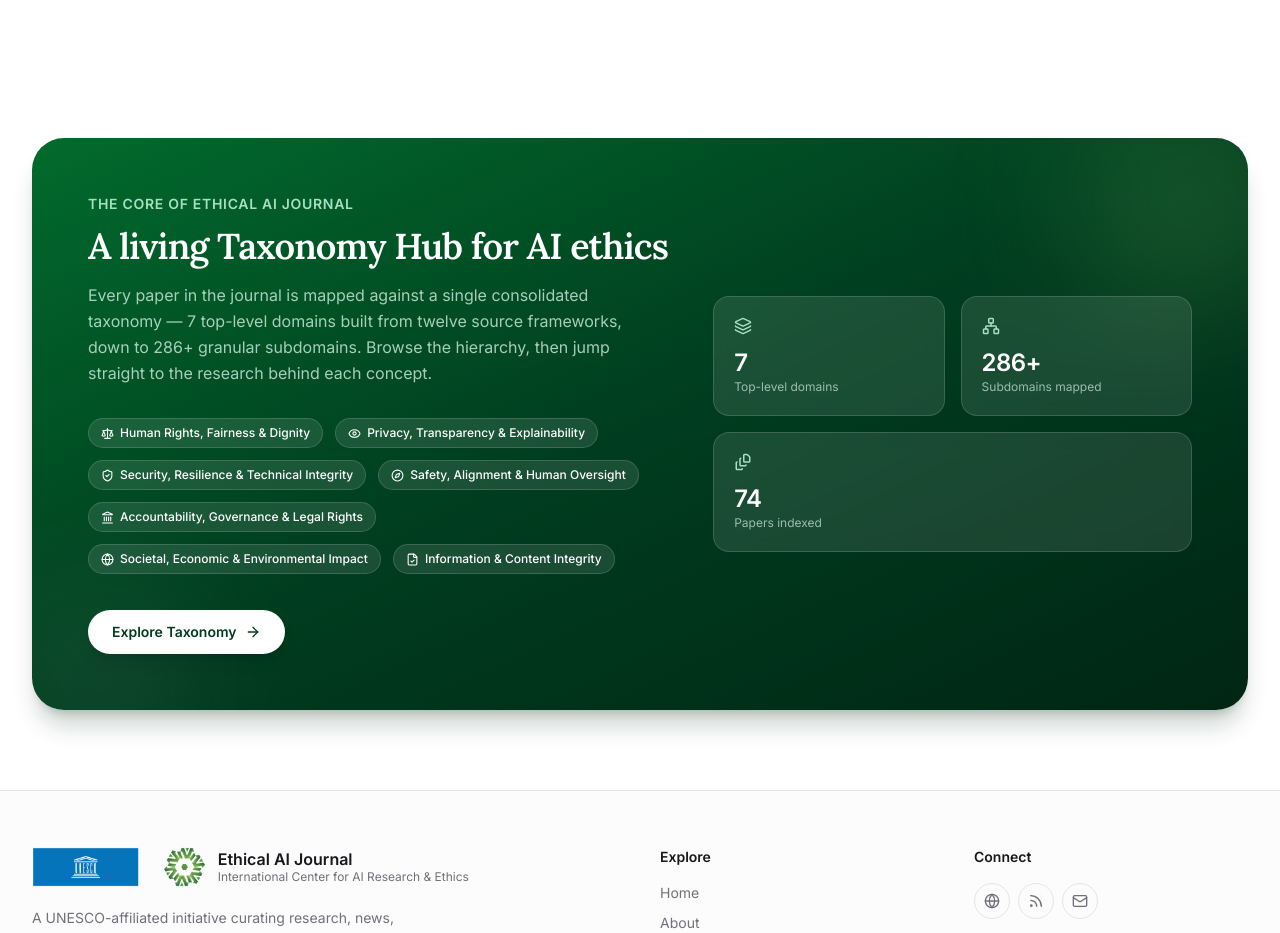
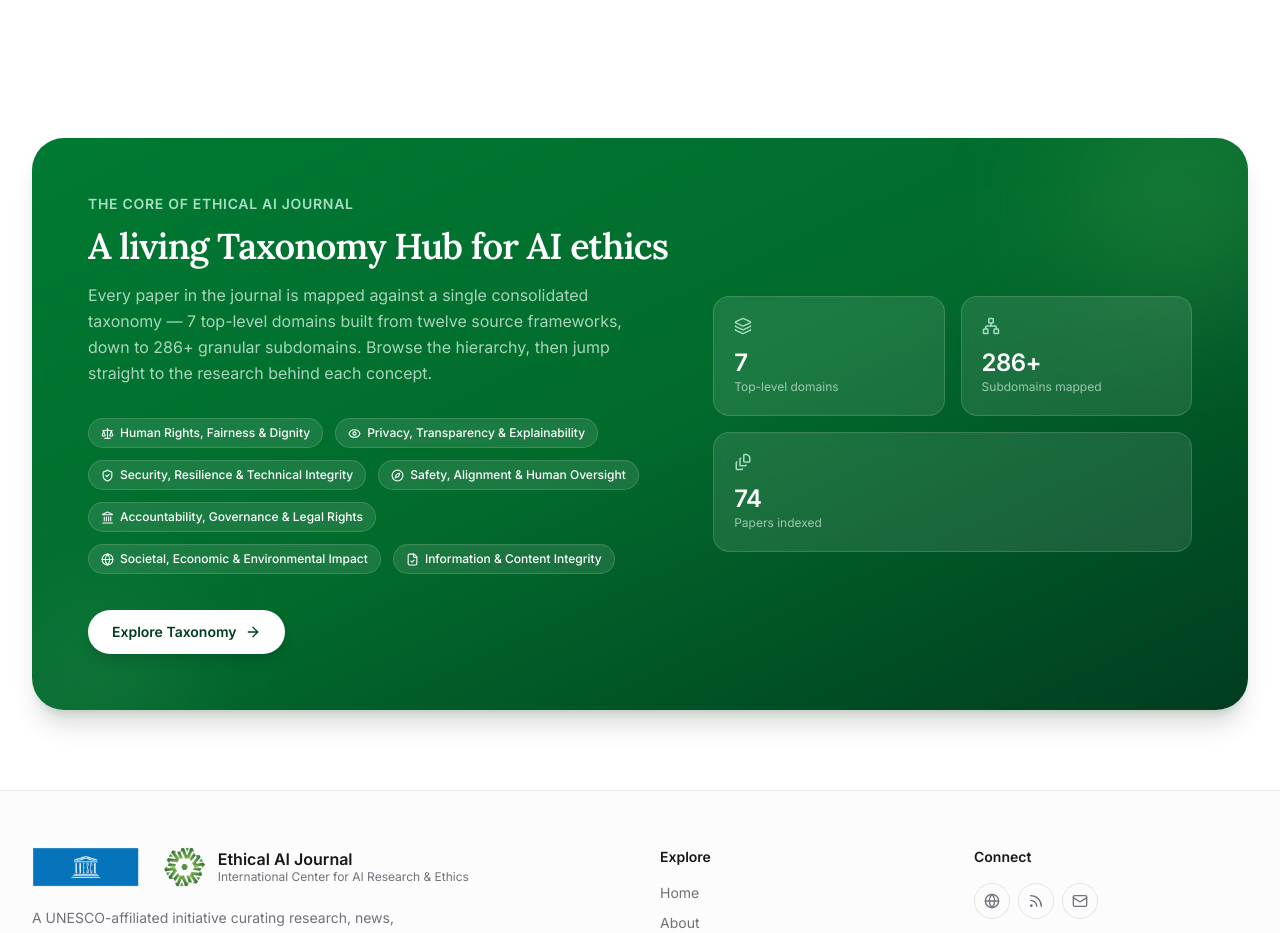
Before and after one commit to abdullahf-77/ethical-ai-journal, a React (Vite) app in the folder frontend/: page / in a window 1280 px wide. Shown: the part 2100-3033 px from the top of the page. Built offline with nearby package versions, Linux system fonts and the light colour scheme.

Commit message:
Lighten the Taxonomy Hub preview panel gradient (600-800 instead of 700-900)

```diff
--- a/frontend/src/components/home/TaxonomyHubPreview.tsx
+++ b/frontend/src/components/home/TaxonomyHubPreview.tsx
@@ -13,7 +13,7 @@ export function TaxonomyHubPreview() {
   return (
     <section className="mx-auto max-w-7xl px-6 py-20 sm:px-8">
       <Reveal>
-        <div className="relative overflow-hidden rounded-[2rem] bg-gradient-to-br from-icaire-700 via-icaire-800 to-icaire-900 p-8 shadow-xl shadow-icaire-900/20 sm:p-14">
+        <div className="relative overflow-hidden rounded-[2rem] bg-gradient-to-br from-icaire-600 via-icaire-700 to-icaire-800 p-8 shadow-xl shadow-icaire-900/15 sm:p-14">
           <div
             className="pointer-events-none absolute -right-24 -top-24 h-80 w-80 rounded-full opacity-70 blur-3xl"
             style={{ background: "radial-gradient(closest-side, rgba(107,183,94,0.45), transparent)" }}
```
